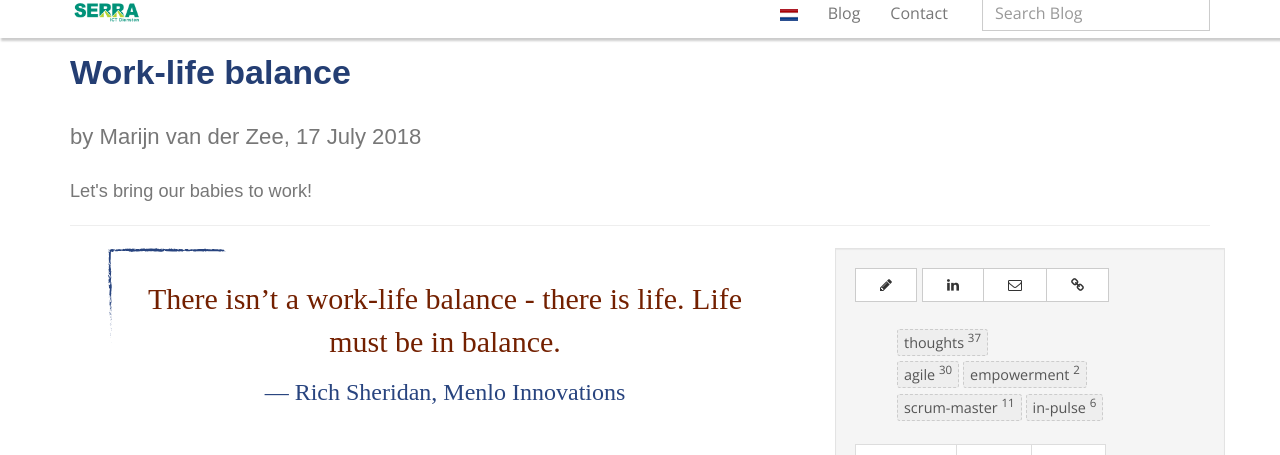
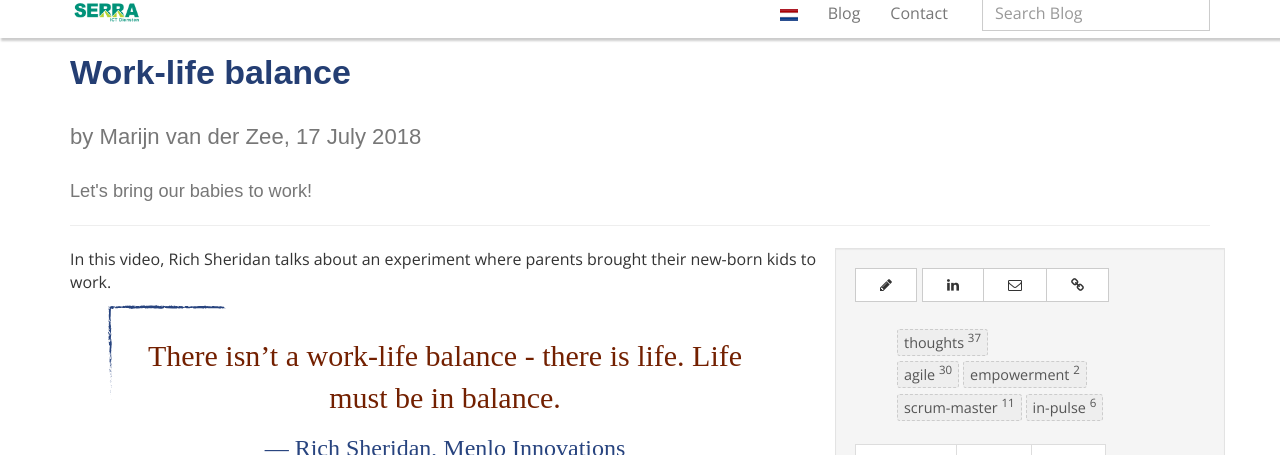
Before and after one commit to serraict/serraict.github.io, a Jekyll site: the page built from _posts/thoughts/2018-07-17-work-life-balance.md, in a window 1280 px wide and 900 px high, scrolled down 322 px, cut to the strip 12-467 px from the top of the window. Built offline with Jekyll 4.4.1, drawn with Linux system fonts in a browser that asks for light colours; nearby versions of some CDN libraries; some web fonts are replaced.

Commit message:
Add a paragraph of text

```diff
--- a/_posts/thoughts/2018-07-17-work-life-balance.md
+++ b/_posts/thoughts/2018-07-17-work-life-balance.md
@@ -11,6 +11,9 @@ featured:
 ---
 {% include JB/setup %}
 
+In this video, Rich Sheridan talks about an experiment where parents
+brought their new-born kids to work.
+
 > There isn't a work-life balance -
 > there is life.
 > Life must be in balance.
```
